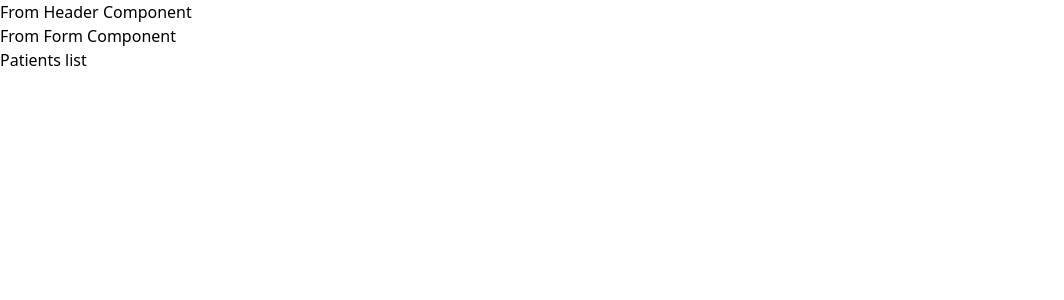
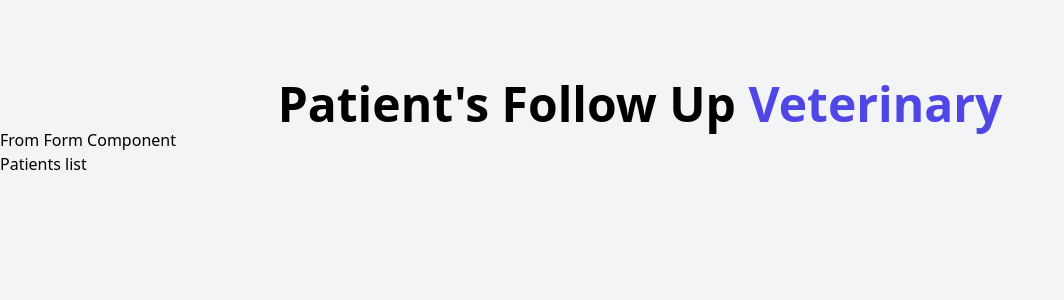
Before and after one commit to feeldiac/vet-followup, a React (Vite) app: page / in a window 1280 px wide. Shown: the top 300 px of the page, without its empty margins (0-1064 px from the left). Built offline with nearby package versions, Linux system fonts and the light colour scheme.

Commit message:
Styled header component

```diff
--- a/index.html
+++ b/index.html
@@ -6,7 +6,7 @@
     <meta name="viewport" content="width=device-width, initial-scale=1.0" />
     <title>Vet Follow Up</title>
   </head>
-  <body>
+  <body class="bg-gray-100 h-screen">
     <div id="root"></div>
     <script type="module" src="/src/main.jsx"></script>
   </body>
--- a/src/App.jsx
+++ b/src/App.jsx
@@ -4,11 +4,11 @@
 
 function App() {
   return (
-    <>
+    <div className="container mx-auto mt-20">
       <Header/>
       <Form/>
       <PatientsList/>
-    </>
+    </div>
   )
 }
 
--- a/src/components/Header.jsx
+++ b/src/components/Header.jsx
@@ -2,7 +2,10 @@
 
     return (
         <>
-        <h1>From Header Component</h1>
+            <h1 className="font-black text-5xl text-center md:w-2/3 mx-auto">
+                Patient's Follow Up {''}
+                <span className="text-indigo-600">Veterinary</span>
+            </h1>
         </>
     )
 }
```
